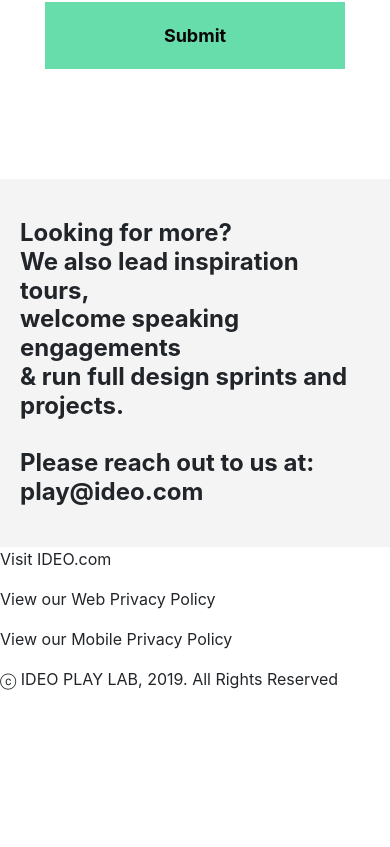
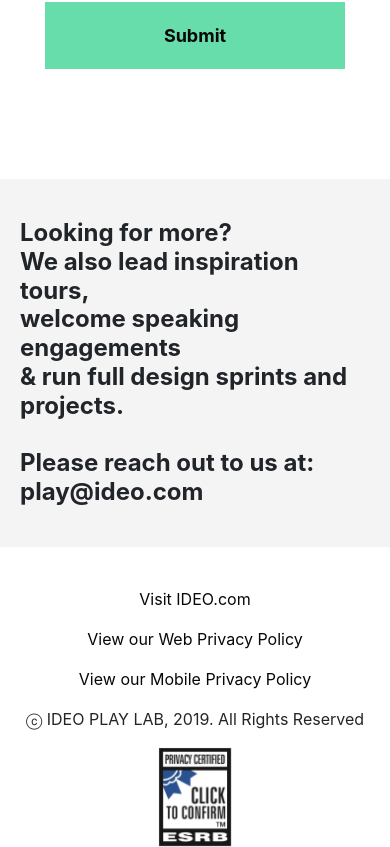
Before and after one commit to ideo/Playshop-LandingSite, a React (Create React App) app in the folder playshop/: page /#/ in a window 390 px wide. Shown: the part 5023-5870 px from the top of the page. Before the commit the page ends 5830 px from the top, so only its background shows below. Built offline with nearby package versions, Linux system fonts and the light colour scheme.

Commit message:
Developed footer
Close #3

```diff
--- a/playshop/src/App.css
+++ b/playshop/src/App.css
@@ -548,7 +548,18 @@
 footer {
   background: white;
   max-width: 1140px;
+  margin: 40px auto;
   /* height: 200px; */
+}
+
+footer a {
+  color: #070707;
+}
+
+footer a:hover {
+  color: #909090;
+  opacity: 0.3;
+  text-decoration: none;
 }
 
 footer div {
--- a/playshop/src/Home.js
+++ b/playshop/src/Home.js
@@ -13,7 +13,7 @@
 import WorkshopCard from './WorkshopCard.js';
 import Contact from './Contact.js';
 import Header from './Header.js';
-import esrbCert from './assets/privacy_certified_global_color.png';
+import esrbCert from './assets/ESRBbadge.jpg';
 import logo from './assets/D4Play_logo.jpg';
 import './Header.css'
 import './Mobile.css'
@@ -228,13 +228,21 @@
         </div>
         <footer>
         <div className="links">
-                        <p>Visit IDEO.com</p>
-                        <p>View our Web Privacy Policy</p>
-                        <p>View our Mobile Privacy Policy</p>
+                        <a href="http://www.ideo.com">
+                          <p>Visit IDEO.com</p>
+                        </a>
+                        <a href="http://www.ideotoylab.com/webprivacy">
+                          <p>View our Web Privacy Policy</p>
+                        </a>
+                        <a href="http://www.ideotoylab.com/mobileprivacypolicy">
+                          <p>View our Mobile Privacy Policy</p>
+                        </a>
                         <p>ⓒ IDEO PLAY LAB, 2019. All Rights Reserved</p>
                     </div>
                     <div className="certification">
-                        <img src={esrbCert}></img>
+                        <a href="http://www.esrb.org/confirm/ideo-confirmation.aspx">
+                          <img src={esrbCert}></img>
+                        </a>
                     </div>
         </footer>
       </div>
--- a/playshop/src/Mobile.css
+++ b/playshop/src/Mobile.css
@@ -289,4 +289,18 @@
     .emailContainer h1 {
         margin: 0 20px;
     }
+
+    footer {
+        width: 100%;
+        text-align: center;
+    }
+
+    footer div {
+        display: block;
+        width: 100%;
+    }
+
+    footer img {
+        float: none;
+    }
 }
```
Also changed, not shown: playshop/src/assets/ESRBbadge.jpg (added).
